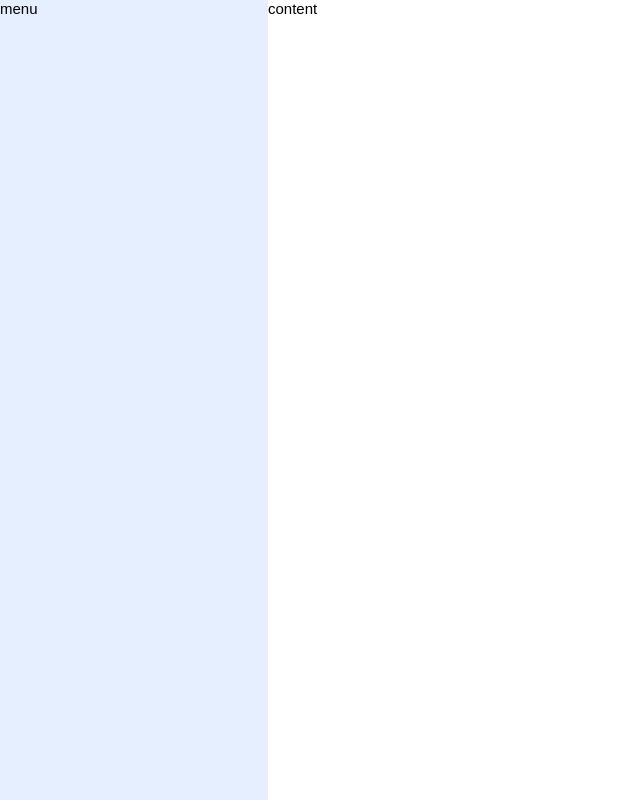
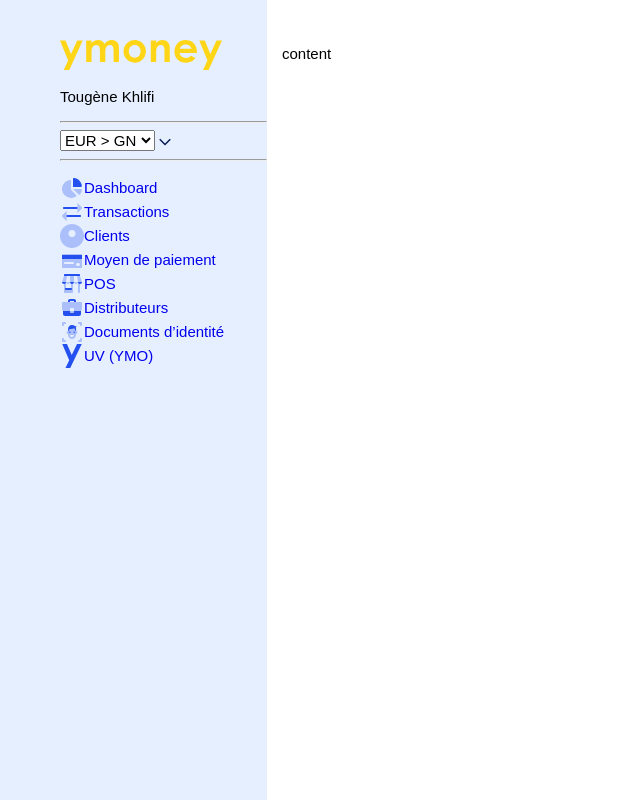
Before and after one commit to marinaandthecode/8532-test-task-transactions, a plain HTML site: page index.html in a window 1280 px wide. Shown: the whole page, without its empty margins (0-640 px from the left). Drawn offline with Linux system fonts and the light colour scheme; a web font is replaced by a local one.

Commit message:
Add sidebar markup

```diff
--- a/css/styles.css
+++ b/css/styles.css
@@ -1,3 +1,6 @@
+* {
+    box-sizing: border-box;
+}
 
 /* custom properties */
 :root {
@@ -36,15 +39,35 @@ body {
     position: fixed;
     top: 0;
     left: 0;
-    width: 268px;
+    width: 267px;
     height: 100%;
+    padding: 40px 0 0 60px;
     background-color: var(--color-bgr-lightblue);
+}
+
+.nav__list {
+    list-style: none;
+    padding-left: 0;
+}
+
+.nav__item {
+    display: flex;
+    align-items: center;
+}
+
+.nav__link {
+    text-decoration: none;
+}
+.nav__icon {
+    width: 24px;
+    height: 24px;
 }
 
 
 /* main */
 .main {
-    margin-left: 268px;
-    max-width: calc(1440px - 268px);
+    margin-left: 267px;
+    max-width: calc(1440px - 267px);
+    padding: 45px 61px 0 15px;
 
 }
--- a/index.html
+++ b/index.html
@@ -9,7 +9,57 @@
     <title>Transactions</title>
 </head>
 <body>
-    <div class="sidebar">menu</div>
+    <div class="sidebar">
+        <img class="sidebar__logo logo" src="images/logo.svg" alt="YMONEY logo">
+        <p class="sidebar__username">Tougène Khlifi</p>
+        <hr class="sidebar__hr">
+        <div class="sidebar__select-container">
+            <select class="sidebar__select select select-destination" name="destination" id="destination">
+                <option value="eur-gn">EUR > GN</option>
+                <option value="eur-zw">EUR > ZW</option>
+                <option value="eur-ng">EUR > NG</option>
+                <option value="eur-za">EUR > ZA</option>
+            </select>
+            <img class="select__arrow" src="images/arrow1.svg">
+        </div>
+        <hr class="sidebar__hr">
+        <nav class="nav sidebar__nav">
+            <ul class="nav__list menu">
+                <li class="nav__item">
+                    <img class="nav__icon" src="images/icon-dashboard.svg">
+                    <a href="#" class="nav__link">Dashboard</a>
+                </li>
+                <li class="nav__item">
+                    <img class="nav__icon" src="images/icon-transactions.svg">
+                    <a href="#" class="nav__link">Transactions</a>
+                </li>
+                <li class="nav__item">
+                    <img class="nav__icon" src="images/icon-clients.svg">
+                    <a href="#" class="nav__link">Clients</a>
+                </li>
+                <li class="nav__item">
+                    <img class="nav__icon" src="images/icon-payment.svg">
+                    <a href="#" class="nav__link">Moyen de paiement</a>
+                </li>
+                <li class="nav__item">
+                    <img class="nav__icon" src="images/icon-pos.svg">
+                    <a href="#" class="nav__link">POS</a>
+                </li>
+                <li class="nav__item">
+                    <img class="nav__icon" src="images/icon-distributors.svg">
+                    <a href="#" class="nav__link">Distributeurs</a>
+                </li>
+                <li class="nav__item">
+                    <img class="nav__icon" src="images/icon-documents.svg">
+                    <a href="#" class="nav__link">Documents d’identité</a>
+                </li>
+                <li class="nav__item">
+                    <img class="nav__icon" src="images/icon-uv.svg">
+                    <a href="#" class="nav__link">UV (YMO)</a>
+                </li>
+            </ul>
+        </nav>
+    </div>
     <main id="main" class="main">
         content
     </main>
```
Also changed, not shown: images/arrow1.svg (added), images/icon-clients.svg (added), images/icon-dashboard.svg (added), images/icon-distributors.svg (added), images/icon-documents.svg (added), images/icon-payment.svg (added), images/icon-pos.svg (added), images/icon-transactions.svg (added), images/icon-uv.svg (added), images/logo.svg (added).
